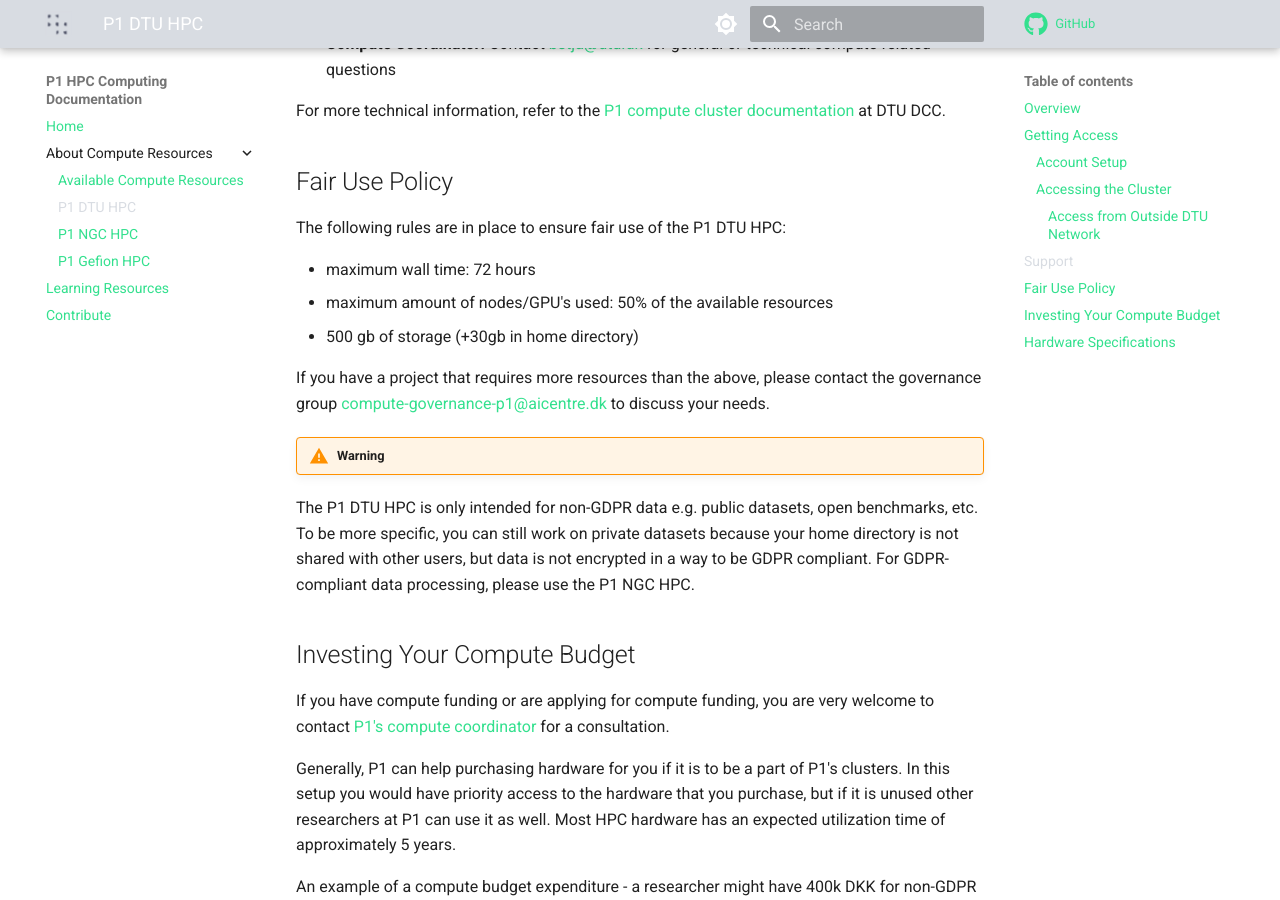
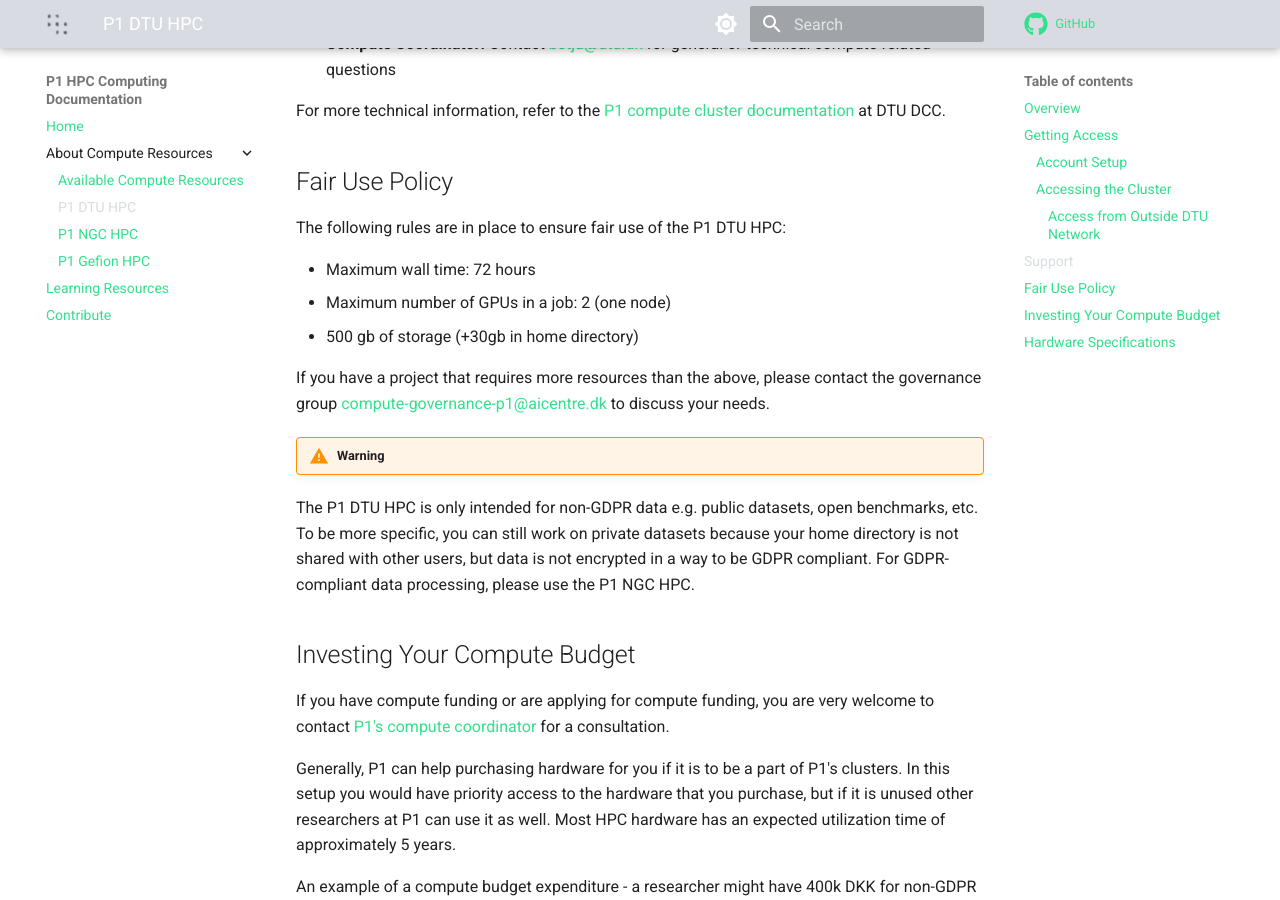
Before and after one commit to Pioneer-Centre-for-AI/p1-compute-documentation, an MkDocs documentation site: the page built from docs/01_p1_dtu_hpc.md, in a window 1280 px wide and 900 px high, scrolled down 1446 px. Built offline with MkDocs 1.6.1 and Material for MkDocs 9.7.7, drawn with Linux system fonts in a browser that asks for light colours; comment, search, counter and statistics services are not loaded.

Commit message:
max 2 gpus by default

```diff
--- a/docs/01_p1_dtu_hpc.md
+++ b/docs/01_p1_dtu_hpc.md
@@ -45,8 +45,8 @@
 
 The following rules are in place to ensure fair use of the P1 DTU HPC:
 
-- maximum wall time: 72 hours
-- maximum amount of nodes/GPU's used: 50% of the available resources
+- Maximum wall time: 72 hours
+- Maximum number of GPUs in a job: 2 (one node)
 - 500 gb of storage (+30gb in home directory)
 
 If you have a project that requires more resources than the above, please contact the governance group
```
